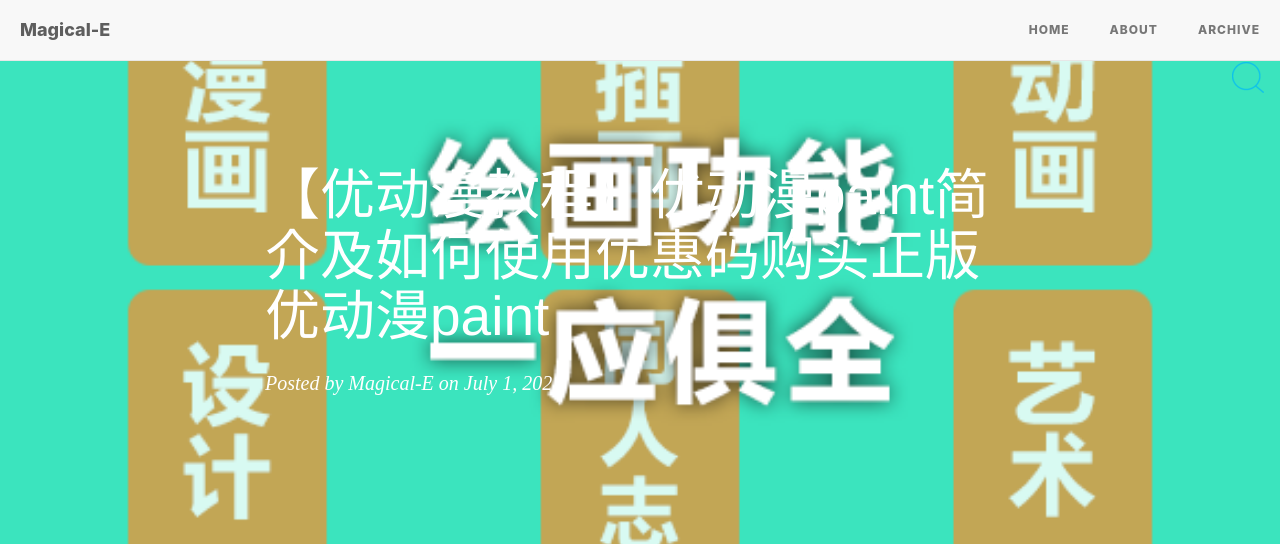
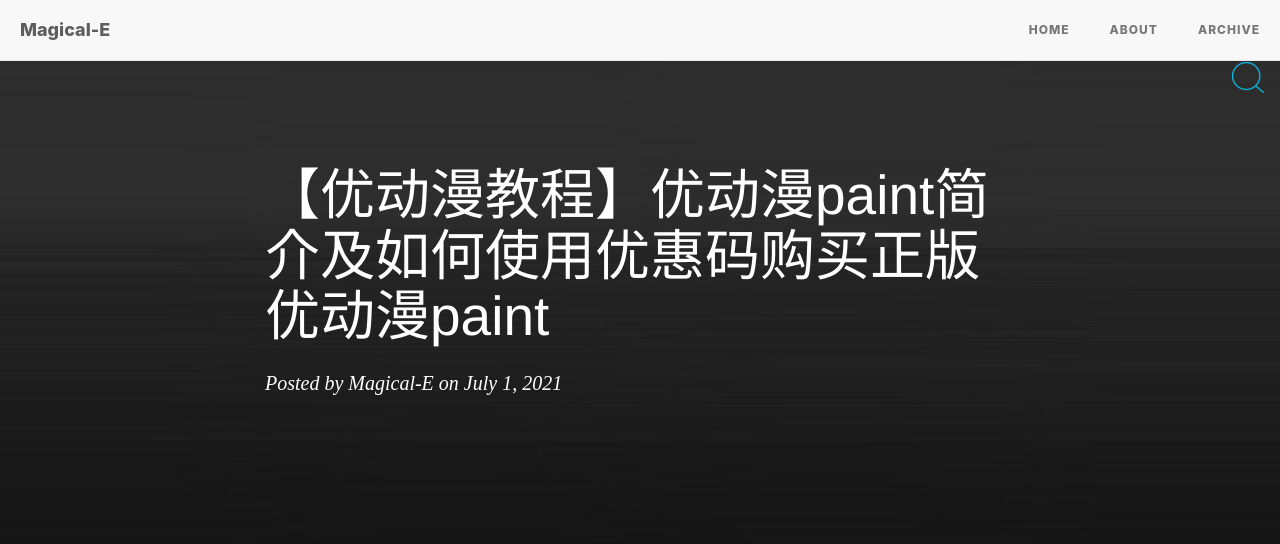
Before and after one commit to Magical-E/Blog, a Jekyll site: the page built from _posts/2021-07-01-ydm.md, in a window 1280 px wide and 1400 px high. Shown: the top 544 px of the window. Built offline with Jekyll 4.4.1, drawn with Linux system fonts in a browser that asks for light colours; nearby versions of some CDN libraries; comment, search, counter and statistics services are not loaded; grey boxes are pictures that could not be loaded.

Commit message:
Update 2021-07-01-ydm.md

```diff
--- a/_posts/2021-07-01-ydm.md
+++ b/_posts/2021-07-01-ydm.md
@@ -4,7 +4,7 @@
 subtitle:
 date:       2021-07-01
 author:     Magical-E
-header-img: img/pic4.png
+header-img: img/black.jpg
 catalog: true
 categories:
 tags:
```
